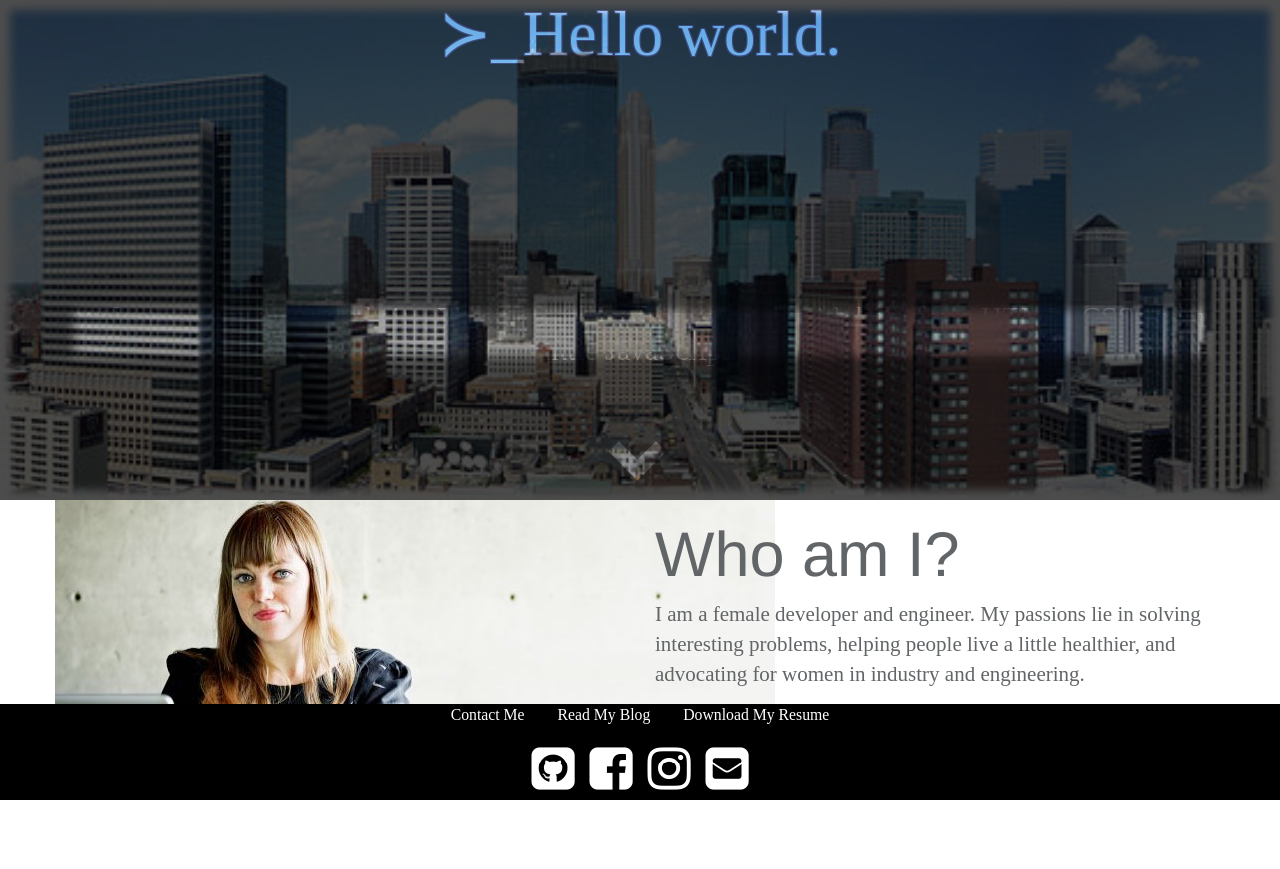
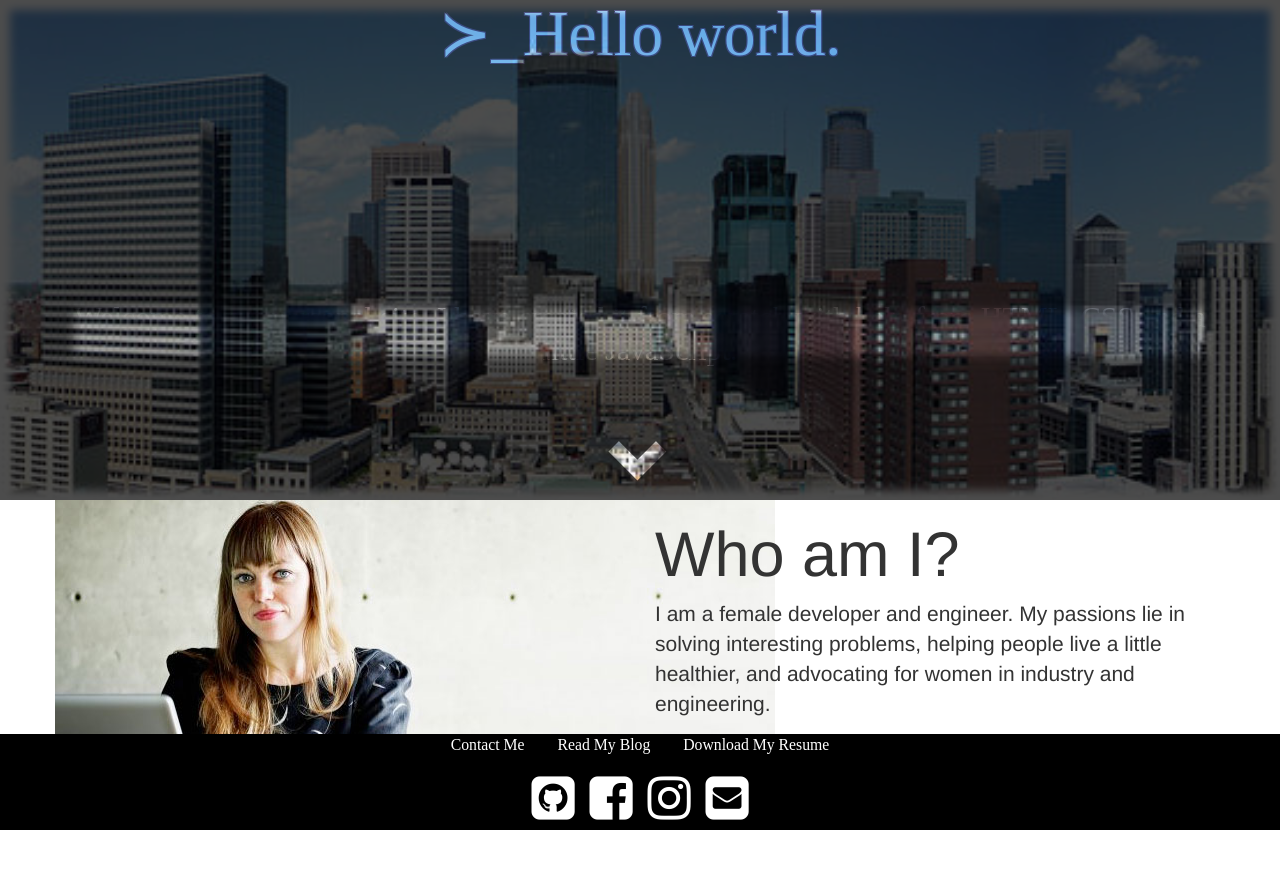
Before and after one commit to pfrank7/pfrank7.github.io, a Jekyll site: the page built from index.html, in a window 1280 px wide. Shown: the top 869 px of the page. Built offline with Jekyll 4.4.1, drawn with Linux system fonts in a browser that asks for light colours; nearby versions of some CDN libraries.

Commit message:
Update main.css

```diff
--- a/css/main.css
+++ b/css/main.css
@@ -2,7 +2,7 @@
     margin: 60px auto;
     width: 70%;
 }
-.cont p {
+/*.cont p {
     font-family: 'Times New Roman', Helvetica Neue ,Helvetica,Arial,sans-serif;
 }
 .row {
@@ -23,14 +23,12 @@
   text-align: center;
   font-family: 'Times New Roman', Helvetica, Courier;
   margin: 40px, auto;
-}
+}*/
 .jumbotron {
     display:flex;
 	align-items:center;
 	background-size:cover;
 	background-repeat:no-repeat;
-	opacity:1;
-	/*height:500px;*/
 	margin-bottom:0px;
 	margin-top:0px;
 	background-attachment: fixed;
```
